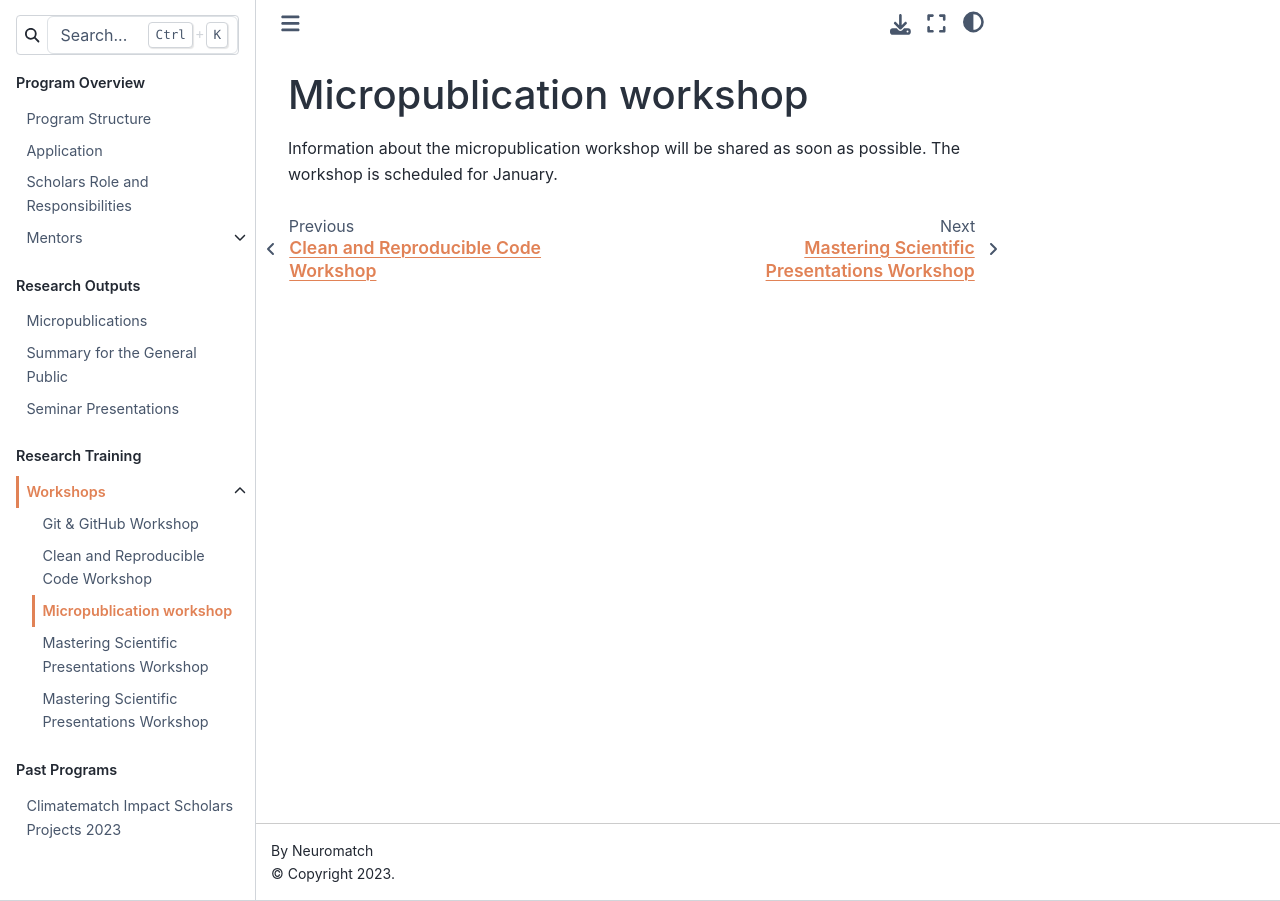
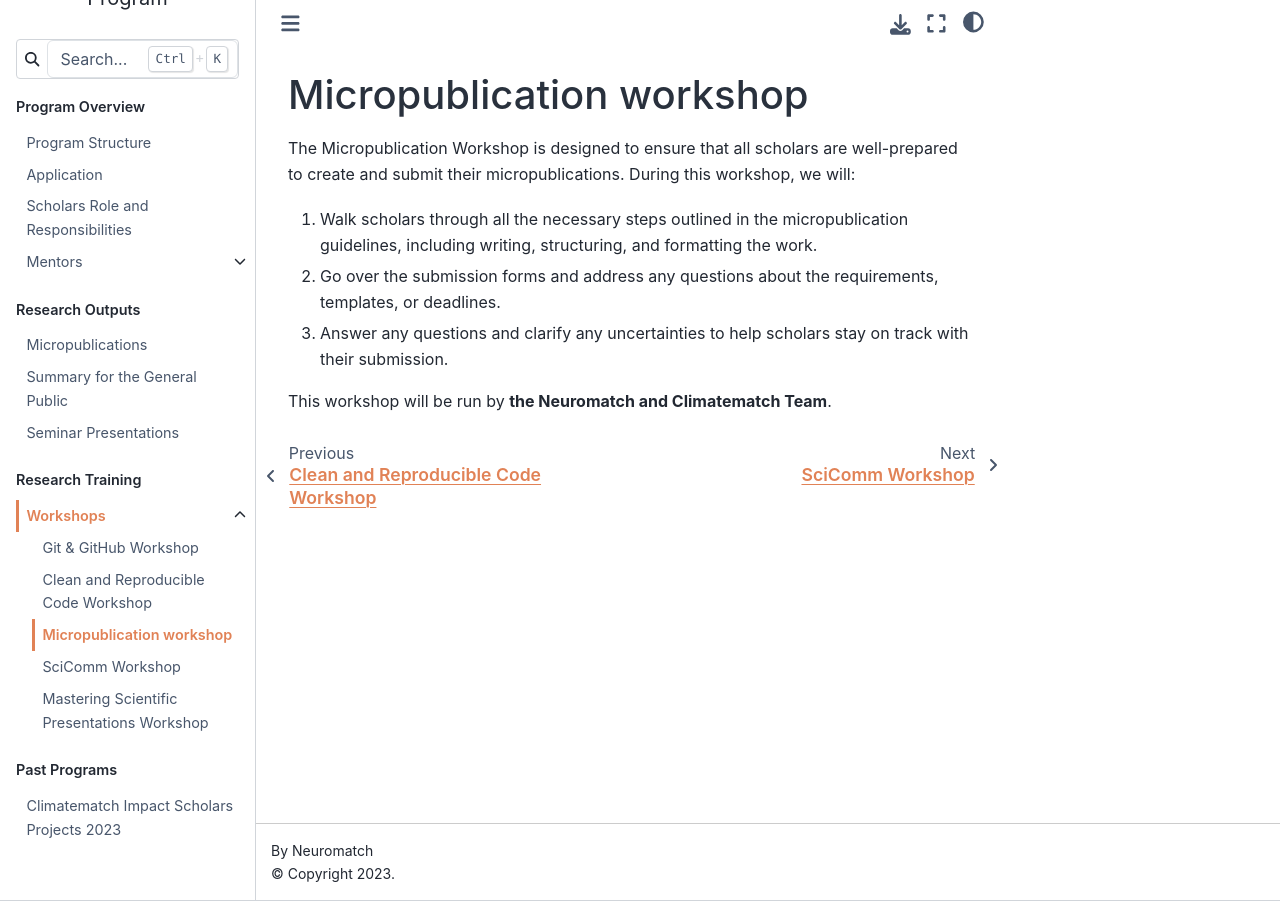
Before and after one commit to neuromatch/impact-scholars, a Jupyter Book: the page built from research-training/micropub_workshop.md, in a window 1280 px wide. Built offline with Jupyter Book 1.0.4 settings and Sphinx 7.4.7 and the Sphinx Book theme 1.1.4, drawn with Linux system fonts in a browser that asks for light colours.

Commit message:
micropub description

```diff
--- a/research-training/SciComm_workshop.md
+++ b/research-training/SciComm_workshop.md
@@ -1,4 +1,4 @@
-# Mastering Scientific Presentations Workshop
+# SciComm Workshop
 
 ## Overview
 
--- a/research-training/micropub_workshop.md
+++ b/research-training/micropub_workshop.md
@@ -1,4 +1,12 @@
 # Micropublication workshop
 
 
-Information about the micropublication workshop will be shared as soon as possible. The workshop is scheduled for January.
+The Micropublication Workshop is designed to ensure that all scholars are well-prepared to create and submit their micropublications.
+During this workshop, we will:
+
+1. Walk scholars through all the necessary steps outlined in the micropublication guidelines, including writing, structuring, and formatting the work.
+2. Go over the submission forms and address any questions about the requirements, templates, or deadlines.
+3. Answer any questions and clarify any uncertainties to help scholars stay on track with their submission.
+
+
+This workshop will be run by **the Neuromatch and Climatematch Team**.
```
